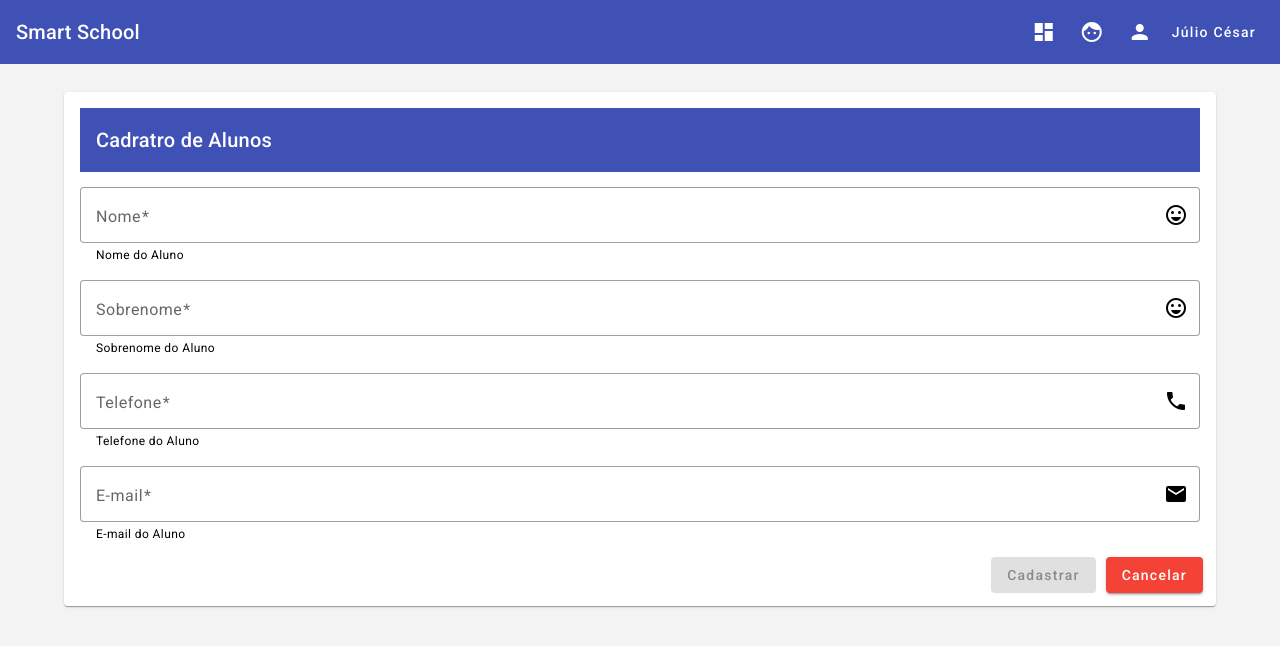
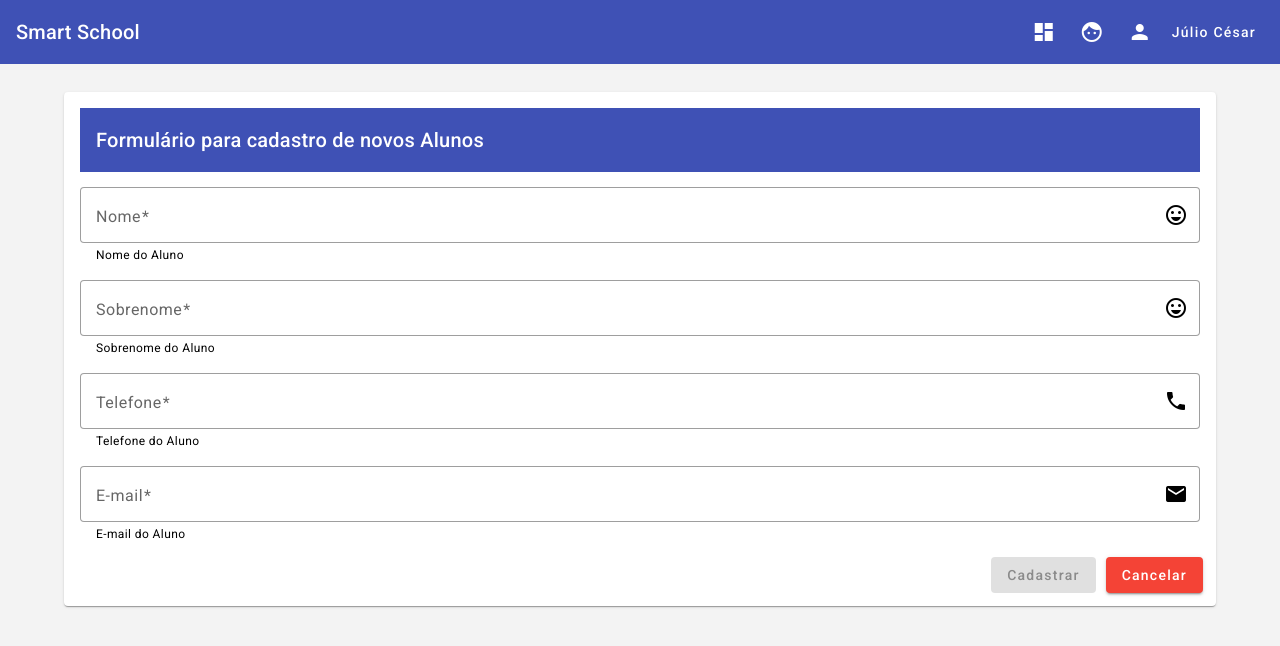
Before and after one commit to devjuliomesquita/SmartSchool, an Angular app in the folder SmartSchool-frontend/: page /alunos/form in a window 1280 px wide. Shown: the top 646 px of the page. Built offline with nearby package versions, Linux system fonts and the light colour scheme.

Commit message:
professores.json criado

```diff
--- a/SmartSchool-frontend/src/app/alunosform/alunosform.component.html
+++ b/SmartSchool-frontend/src/app/alunosform/alunosform.component.html
@@ -1,6 +1,6 @@
 <mat-card>
   <mat-card-header>
-    <mat-toolbar color="primary"> Cadratro de Alunos</mat-toolbar>
+    <mat-toolbar color="primary"> {{titulo}}</mat-toolbar>
   </mat-card-header>
   <mat-card-content>
     <form action="" [formGroup]="alunoForm">
--- a/SmartSchool-frontend/src/app/alunosform/alunosform.component.ts
+++ b/SmartSchool-frontend/src/app/alunosform/alunosform.component.ts
@@ -9,6 +9,7 @@ import { FormBuilder, FormGroup, Validators } from '@angular/forms';
 export class AlunosformComponent implements OnInit {
 
   alunoForm: FormGroup;
+  public titulo: string = 'Formulário para cadastro de novos Alunos';
   constructor( private formBuilder: FormBuilder) {
     this.alunoForm = this.formBuilder.group({
       nome: ['', Validators.required],
```
Also changed, not shown: SmartSchool-frontend/src/assets/professores.json (added, +10 -0 lines).
